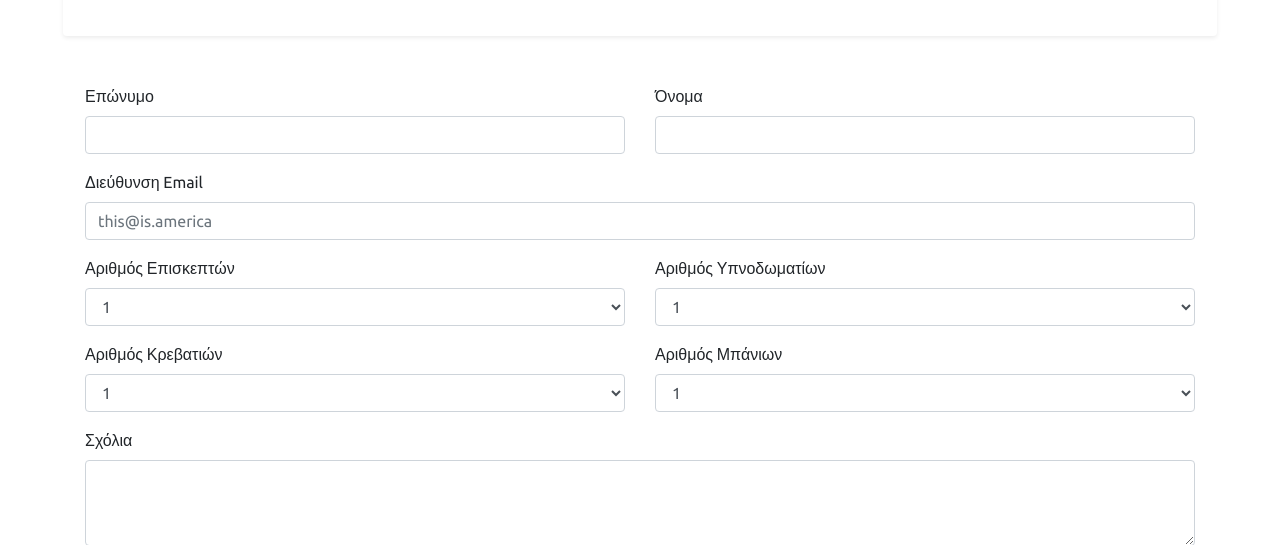
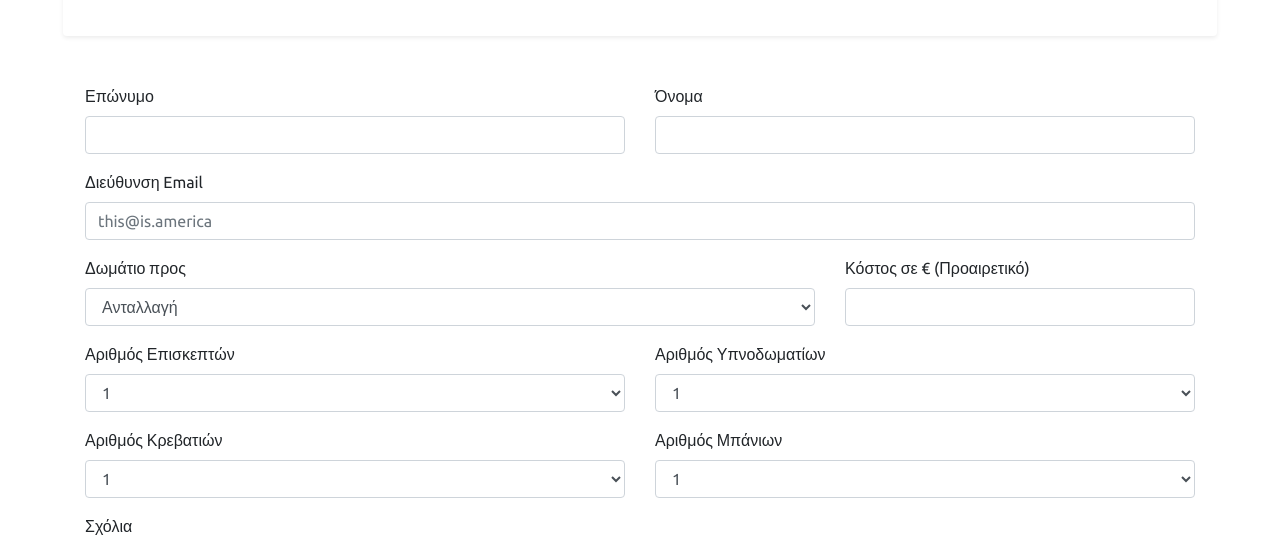
Before and after one commit to Gsak3l/airbnb-clone-app, a plain HTML site: page submit.html in a window 1280 px wide. Shown: the part 255-800 px from the top of the page. Drawn offline with nearby package versions, Linux system fonts and the light colour scheme.

Commit message:
transaction and price sections added

```diff
--- a/submit.html
+++ b/submit.html
@@ -88,9 +88,28 @@
                             placeholder="this@is.america">
                     </div>
                     <!--Personal info section ends-->
+                    <!--room options section starts-->
+                    <div class="row">
+                        <div class="col-md-8">
+                            <!--kind of transaction starts-->
+                            <div class="form-group">
+                                <label for="exampleFormControlSelect1">Δωμάτιο προς</label>
+                                <select class="form-control" id="exampleFormControlSelect1">
+                                    <option>Ανταλλαγή</option>
+                                    <option>Ενοικίαση</option>
+                                    <option>Ανταλλαγή/Ενοικίαση</option>
+                                </select>
+                            </div>
+                            <!--kind of transaction ends-->
+                        </div>
+                        <div class="form-group col-md-4">
+                            <label for="inputZip">Κόστος σε € (Προαιρετικό)</label>
+                            <input type="text" class="form-control" id="inputZip">
+                        </div>
+                    </div>
+                    <!--room options section ends-->
 
                     <div class="row">
-
                         <!--number of visitors starts-->
                         <div class="col-sm">
                             <div class="form-group">
@@ -174,8 +193,7 @@
                     <!--image input field ends-->
                     <!--submit button starts-->
                     <input type="submit" class="btn btn-secondary btn-lg"
-                        style="float: right; margin-bottom: 40px; background-color: #6495ed;"
-                        value="Καταχώρηση">
+                        style="float: right; margin-bottom: 40px; background-color: #6495ed;" value="Καταχώρηση">
                     <!--submit button ends-->
                 </form>
             </div>
```
